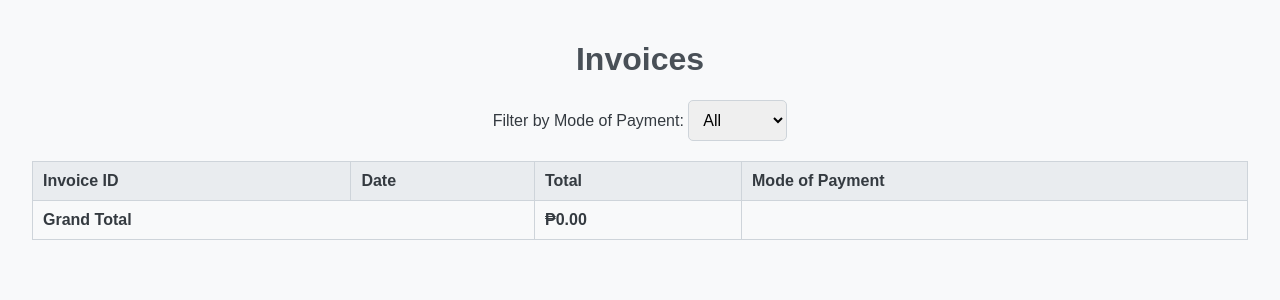
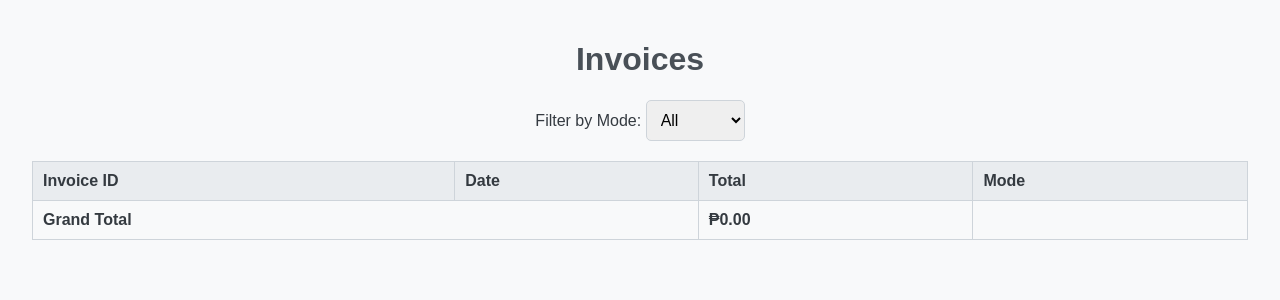
Before and after one commit to skullmatrix/HnSRamyeon, a Flask app: page /invoices in a window 1280 px wide. Shown: the top 300 px of the page. Run offline with Flask 2, Linux system fonts and the light colour scheme; data that the repository does not hold is empty.

Commit message:
Update invoices.html

```diff
--- a/templates/invoices.html
+++ b/templates/invoices.html
@@ -52,7 +52,7 @@
     <h1>Invoices</h1>
 
     <div class="filter-bar">
-        <label for="payment-mode-filter">Filter by Mode of Payment:</label>
+        <label for="payment-mode-filter">Filter by Mode:</label>
         <select id="payment-mode-filter" onchange="filterInvoices()">
             <option value="all">All</option>
             <option value="CASH">CASH</option>
@@ -66,7 +66,7 @@
                 <th>Invoice ID</th>
                 <th>Date</th>
                 <th>Total</th>
-                <th>Mode of Payment</th>
+                <th>Mode</th>
             </tr>
         </thead>
         <tbody id="invoice-table-body">
```
